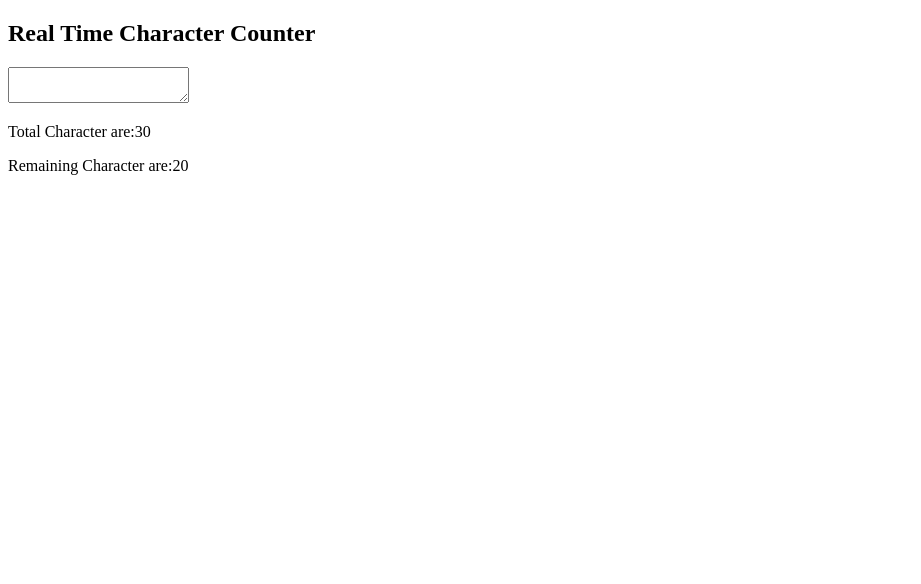
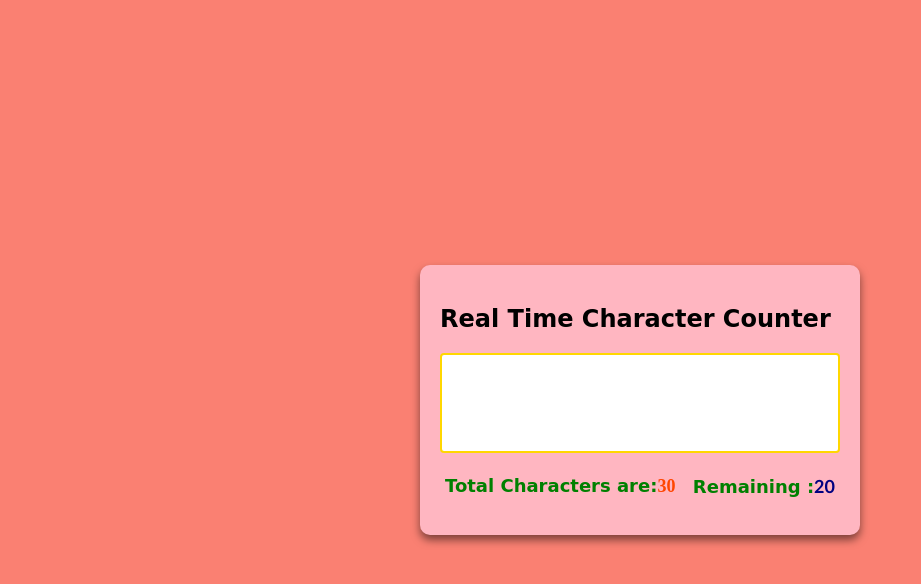
Before and after one commit to Sahil-4U/Character-Counter, a plain HTML site: page index.html in a window 1280 px wide. Shown: the whole page, without its empty margins (0-921 px from the left). Drawn offline with Linux system fonts and the light colour scheme.

Commit message:
this is third commit here i am completed the css file

```diff
--- a/index.html
+++ b/index.html
@@ -12,12 +12,12 @@
         <h2>
             Real Time Character Counter
         </h2>
-        <textarea id="textarea" class="textarea" maxlength="50" placeholder="Please write here">
+        <textarea id="textarea" class="textarea" maxlength="50" placeholder="Please write here...">
 
         </textarea>
         <div class="counter-container">
-            <p>Total Character are:<span class="total-character" id="total-character">30</span></p>
-            <p>Remaining Character are:<span class="remaining-character" id="remaining-character">20</span></p>
+            <p>Total Characters are:<span class="total-character" id="total-character">30</span></p>
+            <p>Remaining :<span class="remaining-character" id="remaining-character">20</span></p>
         </div>
 
     </div>
--- a/style.css
+++ b/style.css
@@ -0,0 +1,54 @@
+body{
+    margin: 0;
+    padding: 0%;
+    display: flex;
+    justify-content: center;
+    height: 100vh;
+    align-items: center;
+    background-color: salmon;
+    font-family: cursive;
+}
+
+.container{
+    background-color: lightpink;
+    padding: 20px;
+    border-radius: 10px;
+    width: 400px;
+    margin: 10px;
+    box-shadow: 0 5px 8px rgba(0, 0, 0, .5);
+}
+
+.textarea{
+    resize: none;
+    width: 100%;
+    height: 100px;
+    font-size: 18px;
+    font-family: sans-serif;
+    border: 2px solid gold;
+    outline: none;
+    border-radius: 4px;
+    color: blue;
+    padding: 10px;
+    box-sizing: border-box;
+}
+
+.counter-container{
+    display: flex;
+    justify-content: space-between;
+    padding: 0 5px;
+}
+
+.counter-container p{
+    font-size: 18px;
+    color: green;
+    font-weight: bolder;
+}
+
+.total-character{
+    font-family: 'Times New Roman', Times, serif;
+    color: orangered;
+}
+.remaining-character{
+    font-family: 'Gill Sans', 'Gill Sans MT', Calibri, 'Trebuchet MS', sans-serif;
+    color:navy;
+}
```
